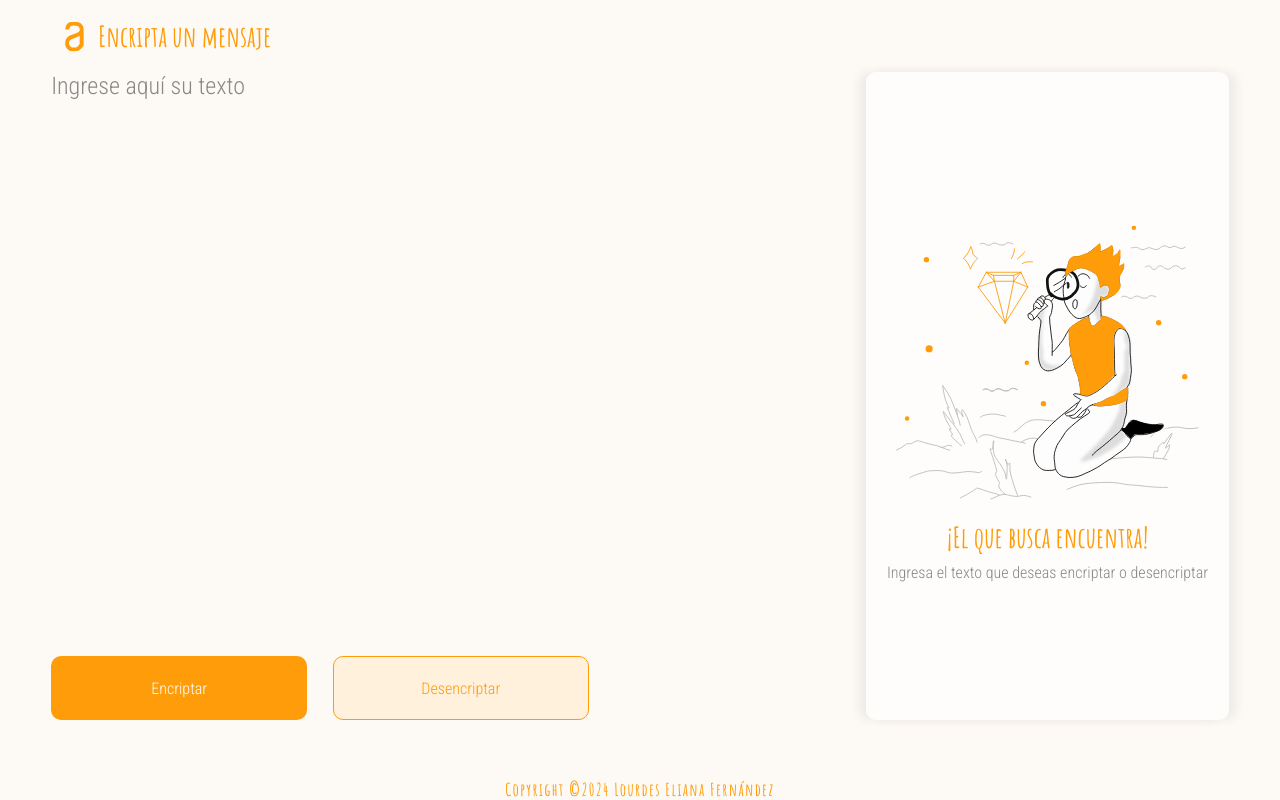
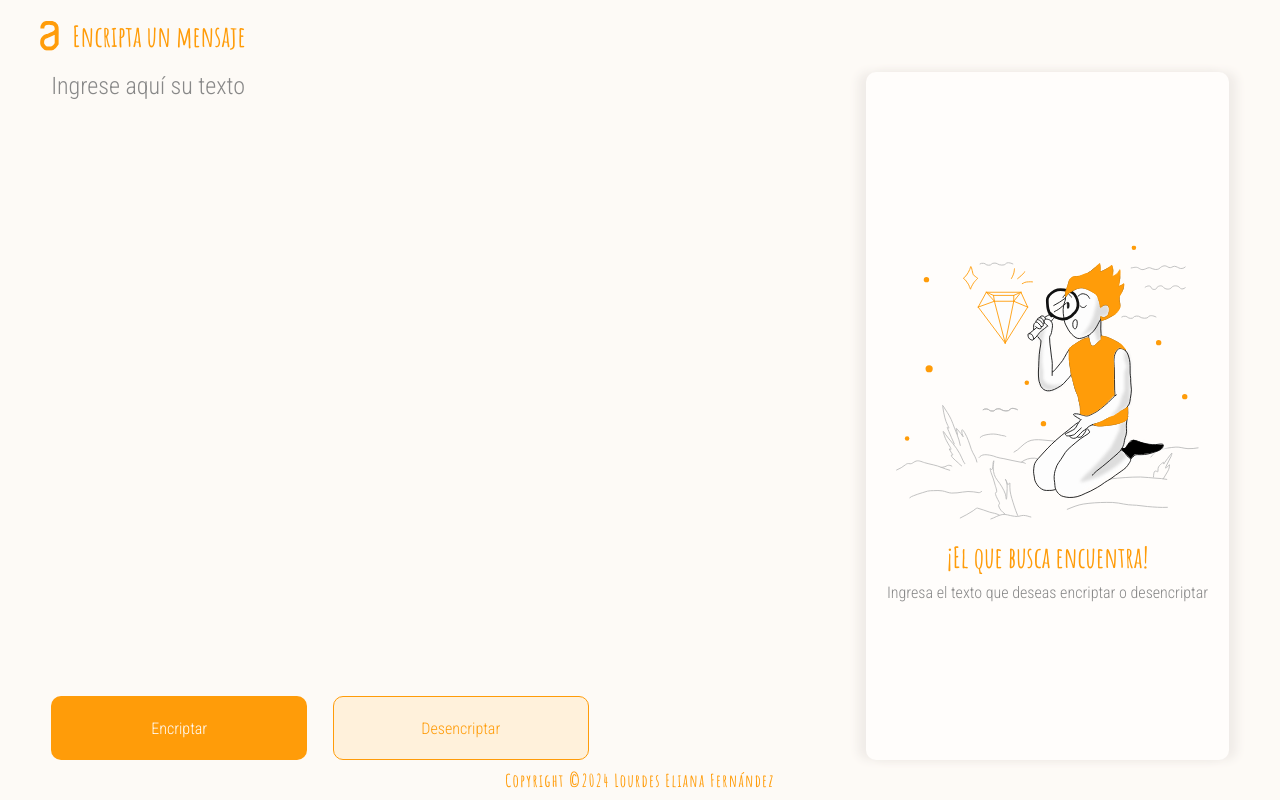
Before and after one commit to LourdesEFernandez/encriptador, a plain HTML site: page index.html in a window 1280 px wide. Drawn offline with Linux system fonts and the light colour scheme.

Commit message:
Centre textos e imagenes con flexbox.

```diff
--- a/styles/footer.css
+++ b/styles/footer.css
@@ -1,9 +1,11 @@
 #footer{
     width: 100%;
-    height: 10vh;
-    text-align: center;
-    align-content: end;
+    height: 5vh;
     cursor: default;
+    display: flex;
+    align-items: center;
+    justify-content: center;
+
 }
 
 #f-text{
--- a/styles/header.css
+++ b/styles/header.css
@@ -3,17 +3,19 @@
     height: 9vh;
 
     display: flex;
-    padding: 0 4vw;
+    flex-direction: row;
+    align-items: center;
+    justify-content: left;
+    padding: 0 2vw;
     cursor: default;
 }
 
 #h-img{
     scale: .4;
-    align-content: center;
 }
 
 #h-title{
-    align-content: center;
+    vertical-align: middle;
     font-family: var(--font_text1);
     color: var(--color_primary);
     font-size: 1.8em;
--- a/styles/main.css
+++ b/styles/main.css
@@ -10,34 +10,6 @@
     display: flex;
     padding: 0 4vw;
     font-family: var(--font_text2);
-}
-
-#s-encrypted-message{
-    padding: 0 1vw;
-    border-radius: 10px;
-    align-content: center;
-    box-shadow: -8px 0px var(--blur) var(--color_shadow), 8px 0px var(--blur) var(--color_shadow);
-    background-color: var(--box_color);
-}
-
-#m-box-img{
-    scale: .9;
-}
-
-#s-encrypted-text{
-    text-align: center;
-}
-#subtitle{
-    font-family: var(--font_text1);
-    font-size: 1.8em;
-    font-weight: 700;
-    color: var(--color_primary);
-    cursor: default;
-    margin-bottom: 1vh;
-}
-#pharagraph{
-    color: var(--color_text);
-    font-weight: 300;
 }
 
 #s-message{
@@ -66,15 +38,51 @@
     min-height: 8vh;
     border-radius: 10px;
     background-color: var(--color_primary);
-    text-align: center;
-    align-content: center;
+
     color: var(--box_color);
     font-weight: 300;
     font-size: medium;
+
     cursor: pointer;
+
+    display: flex;
+    justify-content: center;
+    align-items: center;
 }
 #decrypt{
     border: 1px solid var(--color_primary);
     background-color: var(--color_btn);
     color: var(--color_primary);
 }
+
+#s-encrypted-message{
+    padding: 0 1vw;
+    border-radius: 10px;
+    box-shadow: -8px 0px var(--blur) var(--color_shadow), 8px 0px var(--blur) var(--color_shadow);
+    background-color: var(--box_color);
+
+    display: flex;
+    flex-direction: column;
+    justify-content: center;
+    align-items: center;
+}
+
+#m-box-img{
+    scale: .9;
+}
+
+#s-encrypted-text{
+    text-align: center;
+}
+#subtitle{
+    font-family: var(--font_text1);
+    font-size: 1.8em;
+    font-weight: 700;
+    color: var(--color_primary);
+    cursor: default;
+    margin-bottom: 1vh;
+}
+#pharagraph{
+    color: var(--color_text);
+    font-weight: 300;
+}
```
Also changed, not shown: index.html (+1 -0 lines).
